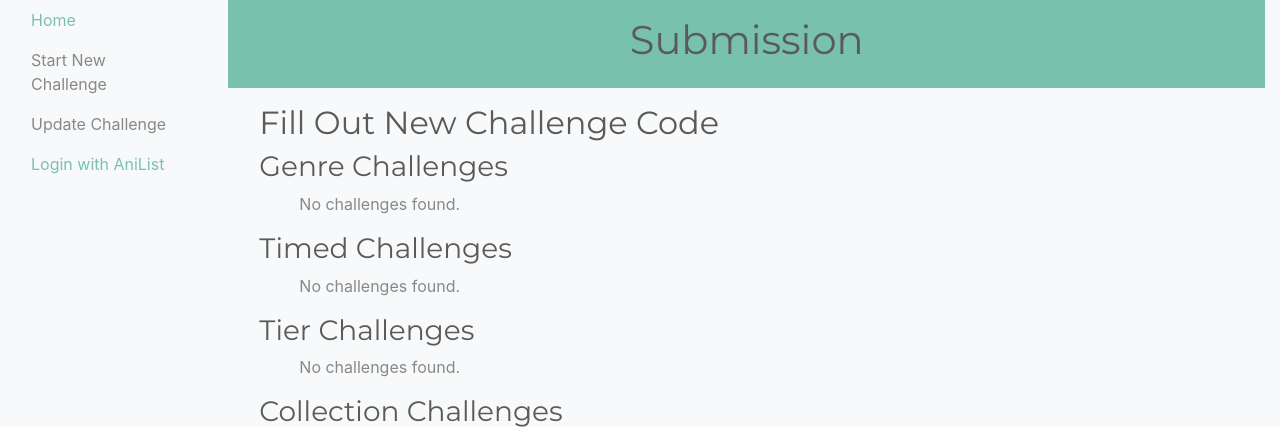
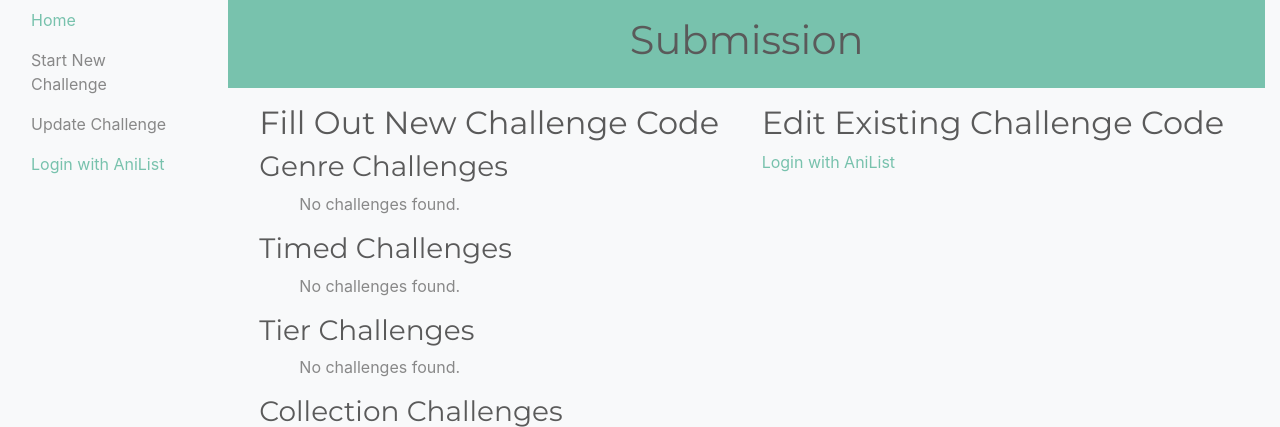
Before and after one commit to omn0mn0m/Mion, a Django app: page /awc/ in a window 1280 px wide. Shown: the top 427 px of the page. Run offline with Django 3.2, Linux system fonts and the light colour scheme; data that the repository does not hold is empty; some libraries are stand-ins or nearby versions.

Commit message:
Fixed more login stuff

```diff
--- a/awc/templates/awc/index.html
+++ b/awc/templates/awc/index.html
@@ -78,9 +78,8 @@
     </div>
 
     <div class="col-md">
+      <h2>Edit Existing Challenge Code</h2>
       {% if user.name %}
-    <h2>Edit Existing Challenge Code</h2>
-
       <a href=''>Scan for existing challenges.</a><br>
       <a href="{% url 'awc:add-existing-submission' %}">Manually add existing submission</a><br><br>
 
@@ -91,6 +90,10 @@
 	<p>No existing awc found.</p>
 	{% endfor %}
       </ul>
+      {% else %}
+      <p>
+	<a href="https://anilist.co/api/v2/oauth/authorize?client_id={{ anilist_client_id  }}&redirect_uri={{ anilist_redirect_uri }}&response_type=code">Login with AniList</a>
+      </p>
       {% endif %}
     </div>
   </div>
--- a/awc/templates/base-generic.html
+++ b/awc/templates/base-generic.html
@@ -26,7 +26,7 @@
 	  <a class="nav-item nav-link" href="{% url 'awc:logout' %}">Log out</a>
 	  <a class="nav-item nav-link" href="https://anilist.co/user/{{ user.user_id }}"><img src={{ user.avatar_url }} width=100%></a>
 	  {% else %}
-	  <a class="nav-item nav-link" href="https://anilist.co/api/v2/oauth/authorize?client_id=3592&redirect_uri=http://nomniverse.duckdns.org:8000/awc/authenticate&response_type=code">Login with AniList</a>
+	  <a class="nav-item nav-link" href="https://anilist.co/api/v2/oauth/authorize?client_id={{ anilist_client_id  }}&redirect_uri={{ anilist_redirect_uri }}&response_type=code">Login with AniList</a>
 	  {% endif %}
 	</nav>
 	{% endblock %}
--- a/awc/views.py
+++ b/awc/views.py
@@ -13,6 +13,10 @@ import os
 
 ANILIST_API_URL = 'https://graphql.anilist.co'
 ANILIST_AUTH_URL = 'https://anilist.co/api/v2/oauth/token'
+
+anilist_client_id = os.environ.get('ANILIST_CLIENT_ID')
+anilist_client_secret = os.environ.get('ANILIST_CLIENT_SECRET')
+anilist_redirect_uri= os.environ.get('ANILIST_REDIRECT_URI')
 
 # View Utilities
 def get_comment_string(challenge_info, requirements, category, request):
@@ -78,6 +82,9 @@ def index(request):
         if 'user' in context:
             del context['user']
 
+    context['anilist_redirect_uri'] = anilist_redirect_uri
+    context['anilist_client_id'] = anilist_client_id
+
     return render(request, 'awc/index.html', context)
 
 def edit(request, challenge_name, edit=False):
@@ -88,6 +95,9 @@ def edit(request, challenge_name, edit=False):
     requirements = challenge.requirement_set.all().order_by("bonus", "number")
 
     context = {}
+
+    context['anilist_redirect_uri'] = anilist_redirect_uri
+    context['anilist_client_id'] = anilist_client_id
 
     if edit:
         query = '''
@@ -242,6 +252,9 @@ def add_existing_submission(request):
         'form': form,
     }
 
+    context['anilist_redirect_uri'] = anilist_redirect_uri
+    context['anilist_client_id'] = anilist_client_id
+
     if 'user' in request.session:
         try:
             context['user'] = User.objects.get(name=request.session['user']['name'])
@@ -272,6 +285,9 @@ def add_challenge(request):
         'form': form,
     }
 
+    context['anilist_redirect_uri'] = anilist_redirect_uri
+    context['anilist_client_id'] = anilist_client_id
+
     if 'user' in request.session:
         try:
             context['user'] = User.objects.get(name=request.session['user']['name'])
@@ -293,15 +309,11 @@ def authenticate(request):
 
     json_body = {
         'grant_type': 'authorization_code',
-        'client_id': 3592,
-        'client_secret': os.environ.get('ANILIST_CLIENT_SECRET'),
+        'client_id': anilist_client_id,
+        'client_secret': anilist_client_secret,
+        'redirect_uri': anilist_redirect_uri,
         'code': authorisation_code,
     }
-
-    if os.environ.get('DJANGO_DEBUG', '') != 'False':
-        json_body['redirect_uri'] = 'http://nomniverse.duckdns.org:8000/awc/authenticate'
-    else:
-        json_body['redirect_uri'] = 'https://mii-chan.herokuapp.com/awc/authenticate'
 
     response = requests.post(ANILIST_AUTH_URL, json=json_body, headers=headers)
 
```
Lines whose indentation alone changed are shown as unchanged.
